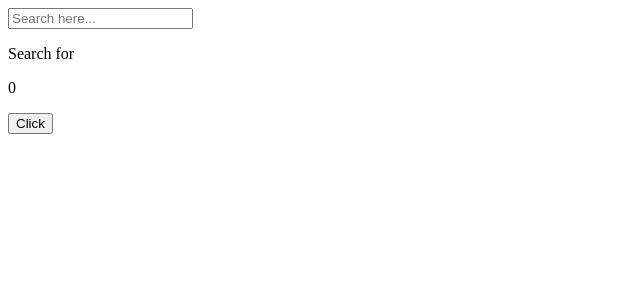
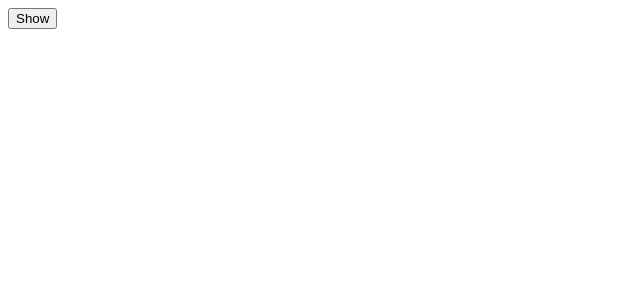
Before and after one commit to eunjitech/react_movie, a React (Create React App) app: page / in a window 1280 px wide. Shown: the top 300 px of the page, without its empty margins (0-640 px from the left). Built offline with nearby package versions, Linux system fonts and the light colour scheme.

Commit message:
20211225 cleanup function

```diff
--- a/src/App.js
+++ b/src/App.js
@@ -1,36 +1,20 @@
 import { useState, useEffect } from "react";
 
+function Hello(){
+  useEffect(() => {
+    console.log('hi');
+    return () => console.log('bye');
+  }, []);
+  return <h1>Hello</h1>;
+}
+
 function App() {
-  const [counter, setValue] = useState(0);
-  const [keyword, setKeyword] = useState("");
-  const onClick = () => setValue((prev) => prev + 1);
-  const onChange = (event) => setKeyword(event.target.value);
-  console.log("나는 계속 호출");
-  useEffect(() => {
-    console.log("api를 한번만 부르고 싶을 때?");
-  }, []);
-  useEffect(() => {
-    console.log("키워드가 변할 때만", keyword);
-  }, [keyword]);
-  useEffect(() => {
-    if (keyword.length > 5) {
-      console.log("키워드가 5초과", keyword);
-    }
-  }, [keyword]);
-  useEffect(()=>{
-    console.log("counter나 키워드가 변화할 때");
-  },[keyword, counter]);
+  const [showing, setShowing] = useState(false);
+  const onClick = () => setShowing((prev) => !prev);
   return (
-    <div className="App">
-      <input
-        value={keyword}
-        onChange={onChange}
-        type="text"
-        placeholder="Search here..."
-      />
-      <p>Search for {keyword}</p>
-      <p>{counter}</p>
-      <button onClick={onClick}>Click</button>
+    <div>
+      {showing ? <Hello /> : null}
+      <button onClick={onClick}>{showing ? "Hide" : "Show"}</button>
     </div>
   );
 }
```
